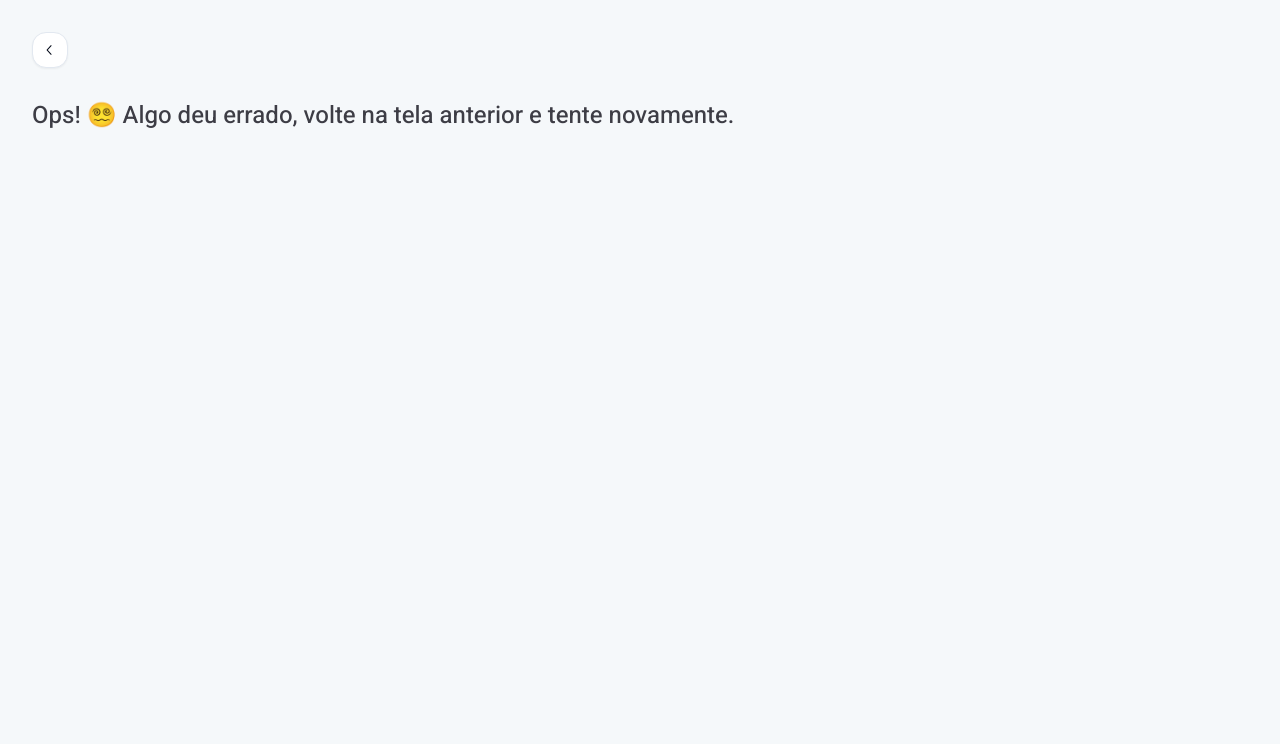
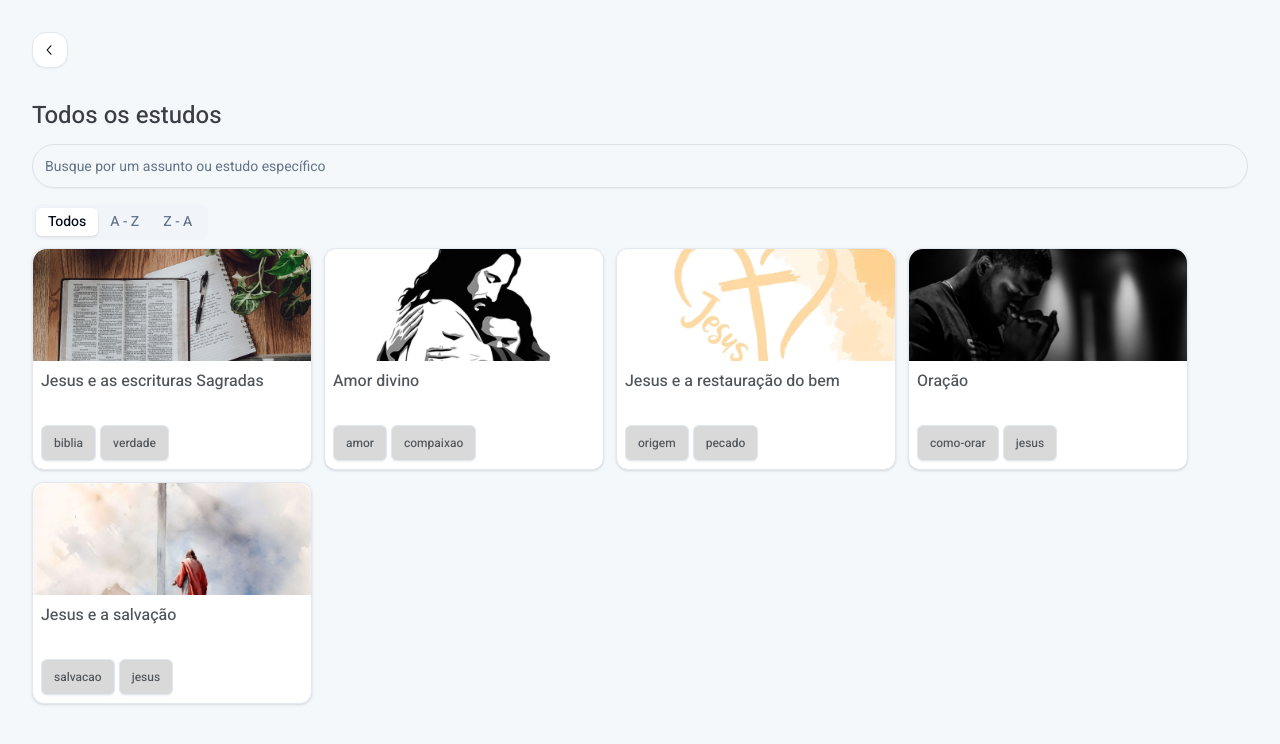
Before and after one commit to gabriellennon/elediz, a Next.js app: page /estudos in a window 1280 px wide. Shown: the top 744 px of the page. Built offline with nearby package versions, Linux system fonts and the light colour scheme.

Commit message:
specif page estudos

```diff
--- /dev/null
+++ b/src/app/estudos/page.tsx
@@ -0,0 +1,124 @@
+"use client"
+import { Button } from '@/components/ui/button'
+import { Toggle } from '@/components/ui/toggle'
+import { ChevronLeftIcon } from '@radix-ui/react-icons'
+import { usePathname, useRouter } from 'next/navigation'
+import { StudyCard } from '@/components/studyCard'
+import { useEffect, useState } from 'react'
+import { studies } from '@/utils/studies'
+import { TStudy } from '@/utils/types'
+import { Tabs, TabsContent, TabsList, TabsTrigger } from '@/components/ui/tabs'
+import { Input } from '@/components/ui/input'
+
+
+export default function EstudosScreen() {
+    const [studiesList, setStudies] = useState<TStudy[]>(studies)
+    const [search, setSearch] = useState('');
+    const [defaultTab, setDefaultTab] = useState('all');
+    const router = useRouter()
+
+    function handleGoBack(){
+        router.back()
+    }
+
+    const filteredNameStudy = search.length > 0 ? studiesList.filter(a => a.title.toUpperCase().includes(search.toUpperCase())): studiesList;
+
+    function filterOrderStudies(type: 'asc' | 'dec'){
+        if(type === 'asc'){
+        const studiesAsc = filteredNameStudy.sort(function(a, b){
+            if(a.title < b.title) { return -1; }
+            if(a.title > b.title) { return 1; }
+            return 0;
+        })
+        return studiesAsc
+        } else {
+        const studiesDec = filteredNameStudy.sort(function(a, b){
+            if(b.title < a.title) { return -1; }
+            if(b.title > a.title) { return 1; }
+            return 0;
+        })
+        return studiesDec
+        }
+    }
+
+    const filterActive = () => {
+        switch (defaultTab) {
+          case 'all':
+            return filteredNameStudy;
+          case 'az':
+            return filterOrderStudies('asc');
+
+          case 'za':
+            return filterOrderStudies('dec');
+          default:
+            return filteredNameStudy;
+        }
+    }
+
+    function handleClickTab(tab: string){
+        setDefaultTab(tab)
+    }
+
+    return (
+        <section  className="min-h-screen bg-[#F5F8FA] pb-5">
+            <div
+                className="p-8"
+            >
+                <Button
+                    variant="outline"
+                    size="icon"
+                    className="bg-white rounded-[14px] shadow-indigo-[#B6D9EB]/40"
+                    onClick={handleGoBack}
+                >
+                    <ChevronLeftIcon className="h-4 w-4" />
+                </Button>
+                <div>
+                    {studiesList.length ? (
+                        <>
+                            <div className="mt-8 mb-4">
+                                <h1 className="text-[#3D3D45] text-2xl font-medium">
+                                    Todos os estudos
+                                </h1>
+                                <Input
+                                    className="border-[#DCE2E5] rounded-full mt-3 h-11"
+                                    placeholder="Busque por um assunto ou estudo específico"
+                                    onChange={(e) => setSearch(e.target.value)}
+                                />
+                            </div>
+                            <div className="mt-2">
+                                <Tabs defaultValue={defaultTab} >
+                                <TabsList>
+                                    <TabsTrigger value="all" onClick={() => handleClickTab('all')}>Todos</TabsTrigger>
+                                    <TabsTrigger value="az" onClick={() => handleClickTab('az')}>A - Z</TabsTrigger>
+                                    <TabsTrigger value="za" onClick={() => handleClickTab('za')}>Z - A</TabsTrigger>
+                                </TabsList>
+                                <TabsContent value={defaultTab}>
+                                    <div className="grid grid-cols-2 gap-3 md:flex md:flex-row md:flex-wrap md:w-full mt-2">
+                                    {filterActive().map((study, index) => {
+                                        if(index <= 9){
+                                        return (
+                                            <StudyCard
+                                            key={`${defaultTab}-${study.id}`}
+                                            imageStudy={study.image}
+                                            slugStudy={study.slug}
+                                            tagsStudy={study.tags}
+                                            titleStudy={study.title}
+                                            />
+                                        )
+                                        }
+                                    })}
+                                    </div>
+                                </TabsContent>
+                                </Tabs>
+                            </div>
+                        </>
+                    ): (
+                        <h1 className="text-[#3D3D45] text-2xl font-medium">
+                            Ops! 😵‍💫 Algo deu errado, tente novamente.
+                        </h1>
+                    )}
+                </div>
+            </div>
+        </section>
+    )
+}
--- a/src/app/page.tsx
+++ b/src/app/page.tsx
@@ -8,11 +8,14 @@ import { Tabs, TabsContent, TabsList, TabsTrigger } from "@/components/ui/tabs";
 import { StudyCardSecondary } from "@/components/StudyCardSecondary";
 import { studies } from "@/utils/studies";
 import { TStudy } from "@/utils/types";
+import { Button } from "@/components/ui/button";
+import { useRouter } from "next/navigation";
 
 export default function Home() {
   const [studiesCatalog, setStudies] = useState<TStudy[]>(studies);
   const [defaultTab, setDefaultTab] = useState('all');
   const [search, setSearch] = useState('');
+  const router = useRouter()
 
   const filteredNameStudy = search.length > 0
         ? studiesCatalog.filter(a => a.title.toUpperCase().includes(search.toUpperCase()))
@@ -54,6 +57,10 @@ export default function Home() {
     setDefaultTab(tab)
   }
 
+  function handleGoToShowAllStudies(){
+    router.push(`/estudos`)
+  }
+
 
   return (
     <main className="min-h-screen bg-[#F5F8FA] pb-5 pt-12">
@@ -77,7 +84,7 @@ export default function Home() {
         </h2>
         <Input
           className="border-[#DCE2E5] rounded-full mt-3 h-11"
-          placeholder="Busque por um assunto de interesse"
+          placeholder="Busque por um assunto ou estudo específico"
           onChange={(e) => setSearch(e.target.value)}
         />
 
@@ -96,7 +103,9 @@ export default function Home() {
               </TabsList>
               <TabsContent value={defaultTab}>
                 <div className="grid grid-cols-2 gap-3 md:flex md:flex-row md:flex-wrap md:w-full mt-2">
-                  {filterActive().map(study => (
+                  {filterActive().map((study, index) => {
+                    if(index <= 9){
+                      return (
                         <StudyCard
                           key={`all-${study.id}`}
                           imageStudy={study.image}
@@ -104,10 +113,20 @@ export default function Home() {
                           tagsStudy={study.tags}
                           titleStudy={study.title}
                         />
-                  ))}
+                      )
+                    }
+                  })}
                 </div>
               </TabsContent>
             </Tabs>
+          </div>
+          <div className="mt-2">
+            <Button
+              className="w-full md:w-48 bg-slate-700"
+              onClick={handleGoToShowAllStudies}
+            >
+              Ver todos estudos
+            </Button>
           </div>
         </div>
 
```
Also changed, not shown: src/utils/functions.ts (added). Lines whose indentation alone changed are shown as unchanged.
